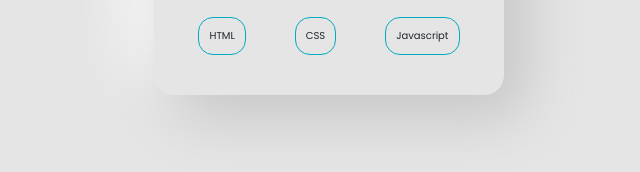
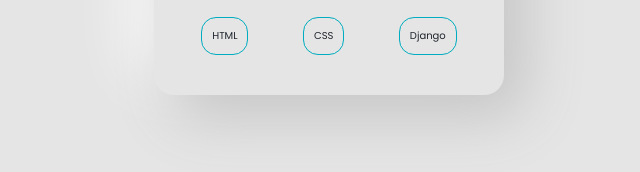
Before and after one commit to rafamedtech/my-portfolio, a website: page projects.html in a window 1280 px wide. Shown: the part 1120-1292 px from the top of the page, 311-951 px from the left. Drawn offline with Linux system fonts and the light colour scheme; a web font is replaced by a local one.

Commit message:
favicon added to all

```diff
--- a/projects.html
+++ b/projects.html
@@ -5,7 +5,7 @@
     <meta http-equiv="X-UA-Compatible" content="IE=edge" />
     <meta name="viewport" content="width=device-width, initial-scale=1.0" />
     <title>Portfolio website | Projects</title>
-    <link rel="shortcut icon" href="favicon.png" type="image/png" />
+    <link rel="shortcut icon" href="favicon.ico" type="image/x-icon" />
     <link rel="stylesheet" href="/css/main.css" />
     <link rel="stylesheet" href="/css/dark.css" media="(prefers-color-scheme: dark)" />
     <link rel="stylesheet" href="/css/tablet.css" media="(min-width: 768px)" />
@@ -103,7 +103,7 @@
           </div>
           <div class="tags-container">
             <span class="tag">HTML</span><span class="tag">CSS</span>
-            <span class="tag">Javascript</span>
+            <span class="tag">Django</span>
           </div>
         </article>
       </section>
```
Also changed, not shown: blog.html (+1 -1 lines), contact.html (+1 -1 lines), post.html (+1 -1 lines).
